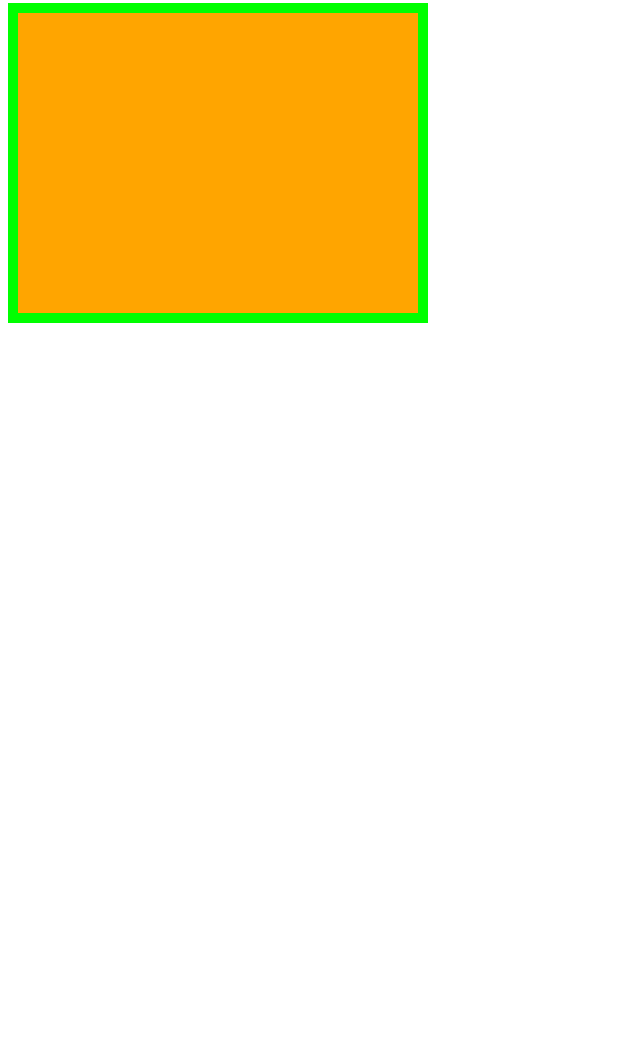
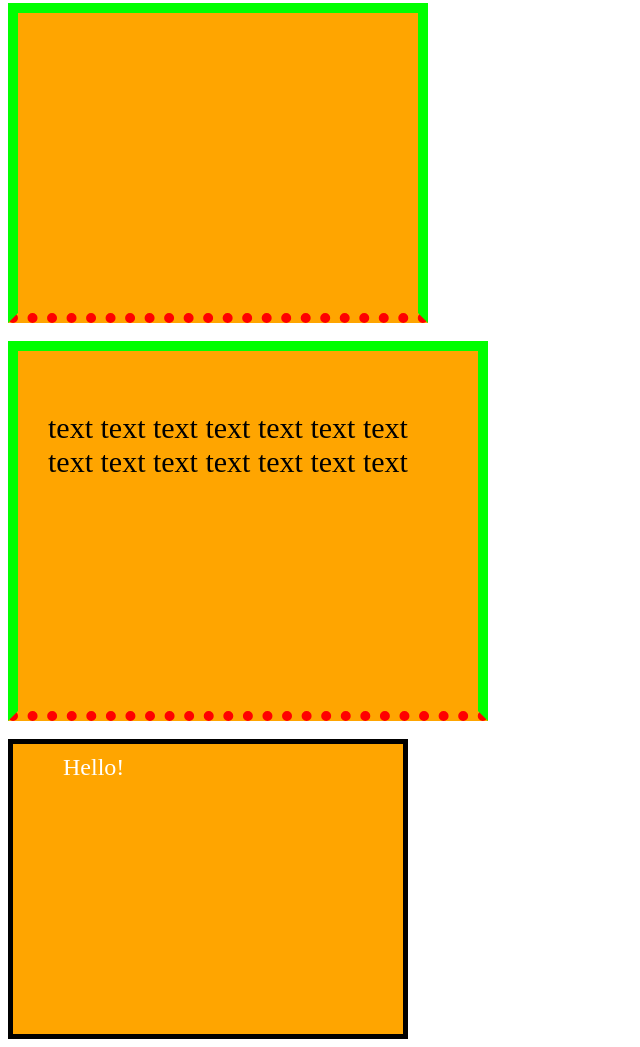
Before and after one commit to Eugene1974/css_border_box, a plain HTML site: page index.html in a window 1280 px wide. Shown: the part 671-1718 px from the top of the page, without its empty margins (0-640 px from the left). Before the commit the page ends 1002 px from the top, so only its background shows below. Drawn offline with Linux system fonts and the light colour scheme.

Commit message:
added divs and css

```diff
--- a/index.html
+++ b/index.html
@@ -24,6 +24,16 @@
   </div>
   <br>
   <div class="block"></div>
+  <br>
+  <div class="c">
+    <p>
+      text text text text text text text text text text text text text text
+    </p>
+  </div>
+  <br>
+  <div class="block1">
+    Hello!
+  </div>
 
 </body>
 
--- a/style.css
+++ b/style.css
@@ -22,7 +22,34 @@ div {
   width: 400px;
   height: 300px;
   background-color: orange;
-  border-width: 10px;
+  /* border-width: 10px;
   border-style: solid;
-  border-color: #00ff00;
+  border-color: #00ff00; */
+  border: 10px solid #00ff00;
+  border-bottom: 10px dotted #ff0000;
 }
+
+.c {
+  width: 400px;
+  height: 300px;
+  font-size: 30px;
+  background-color: orange;
+  padding: 30px;
+  /* border-width: 10px;
+  border-style: solid;
+  border-color: #00ff00; */
+  border: 10px solid #00ff00;
+  border-bottom: 10px dotted #ff0000;
+}
+
+.block1 {
+  width: 400px;
+  height: 300px;
+  background-color: orange;
+  color: #fff;
+  font-size: 24px;
+  border: 5px solid black;
+  padding: 10px;
+  box-sizing: border-box;
+  padding-left: 50px;
+}
```
